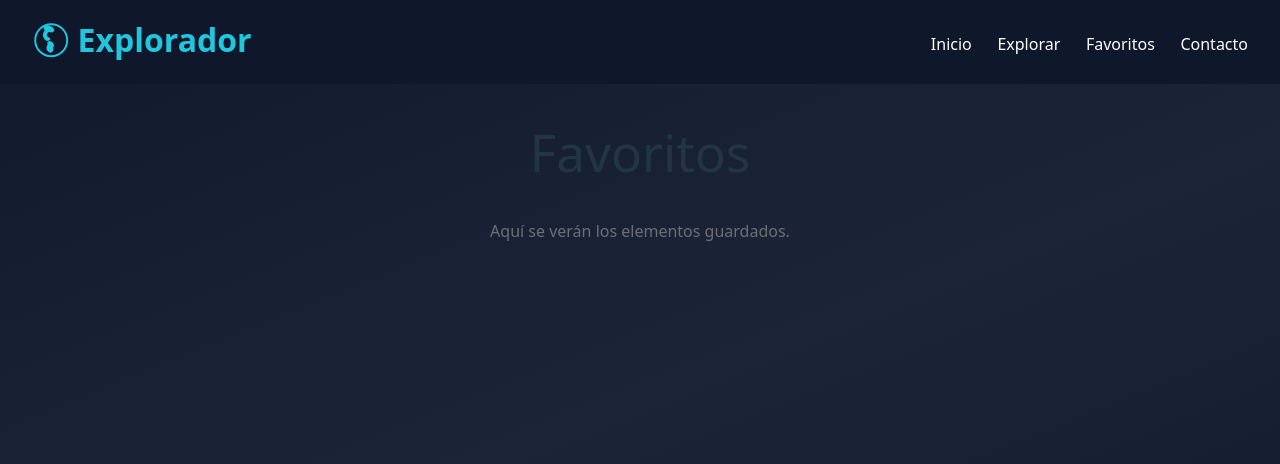
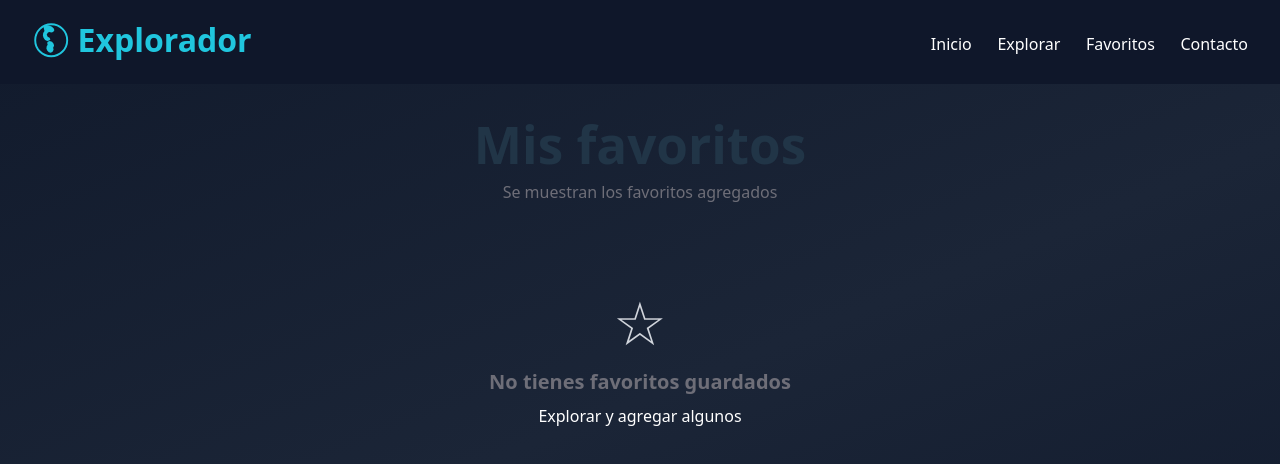
Before and after one commit to amyepes/proyecto-1-front, a React (Vite) app: page /Favoritos in a window 1280 px wide. Shown: the top 464 px of the page. Built offline with nearby package versions, Linux system fonts and the light colour scheme.

Commit message:
favorites page added
Created the favs page and changed the behavior of the favoritesContext, is using tailwind but is looking kinda bad, idk.

What's next? look back to the previous commit and check whats missing.

```diff
--- a/src/App.jsx
+++ b/src/App.jsx
@@ -5,6 +5,7 @@ import Navbar from './components/Navbar'
 import NotFound from './pages/NotFound'
 import Explorar from './pages/Explore'
 import Contacto from './pages/Contact'
+import Favoritos from './pages/Favorites'
 
 function PlaceholderPage({ title, description }) {
   return (
@@ -23,10 +24,7 @@ function App() {
 
       <Routes>
         <Route path="/" element={<Inicio />} />
-        <Route
-          path="/Explorar"
-          element={<Explorar />}
-        />
+        <Route path="/Explorar" element={<Explorar />} />
         <Route
           path="/Detalle/:id"
           element={
@@ -36,19 +34,8 @@ function App() {
             />
           }
         />
-        <Route
-          path="/Favoritos"
-          element={
-            <PlaceholderPage
-              title="Favoritos"
-              description="Aquí se verán los elementos guardados."
-            />
-          }
-        />
-        <Route
-          path="/Contactanos"
-          element={<Contacto />}
-        />
+        <Route path="/Favoritos" element={<Favoritos />} />
+        <Route path="/Contactanos" element={<Contacto />} />
         <Route path="*" element={<NotFound />} />
       </Routes>
     </div>
--- a/src/components/Card.jsx
+++ b/src/components/Card.jsx
@@ -15,7 +15,7 @@ function Card({ fruta }) {
             </div>
             <button
                 className={`favorite-btn ${isCurrentlyFavorite ? 'active' : ''}`}
-                onClick={() => toggleFavorite(fruta.id)}
+                onClick={() => toggleFavorite(fruta)}
                 title={isCurrentlyFavorite ? 'Quitar de favoritos' : 'Agregar a favoritos'}
             >
                 ★
--- a/src/contexts/FavoritesContext.jsx
+++ b/src/contexts/FavoritesContext.jsx
@@ -5,15 +5,24 @@ export const FavoritesContext = createContext();
 export function FavoritesProvider({ children }) {
     const [favorites, setFavorites] = useState(() => {
         try {
-            const stored = localStorage.getItem('favoritesFruits');
-            return stored ? JSON.parse(stored) : [];
+            const raw = localStorage.getItem('favoritesFruits');
+            if (!raw) return [];
+            const parsed = JSON.parse(raw);
+            if (!Array.isArray(parsed)) return [];
+
+            // Migration: if stored items are primitives (ids), convert to objects with id only
+            if (parsed.length > 0 && (typeof parsed[0] === 'number' || typeof parsed[0] === 'string')) {
+                return parsed.map((id) => ({ id }));
+            }
+
+            // If objects with id exist, keep as is
+            return parsed.map((item) => (item && item.id ? item : null)).filter(Boolean);
         } catch (error) {
             console.error('Error loading favorites from localStorage:', error);
             return [];
         }
     });
 
-    // Guardar en localStorage cada vez que cambia favorites
     useEffect(() => {
         try {
             localStorage.setItem('favoritesFruits', JSON.stringify(favorites));
@@ -22,32 +31,32 @@ export function FavoritesProvider({ children }) {
         }
     }, [favorites]);
 
-    const toggleFavorite = (fruitId) => {
-        setFavorites((prev) =>
-            prev.includes(fruitId)
-                ? prev.filter((id) => id !== fruitId)
-                : [...prev, fruitId]
-        );
+    const addFavorite = (fruitObj) => {
+        if (!fruitObj || !fruitObj.id) return;
+        setFavorites((prev) => (prev.some((f) => f.id === fruitObj.id) ? prev : [...prev, fruitObj]));
     };
 
-    const isFavorite = (fruitId) => {
-        return favorites.includes(fruitId);
+    const removeFavorite = (fruitId) => {
+        setFavorites((prev) => prev.filter((f) => f.id !== fruitId));
     };
 
-    const getFavoriteFruits = (allFruits) => {
-        return allFruits.filter((fruit) => favorites.includes(fruit.id));
+    const toggleFavorite = (fruitObj) => {
+        if (!fruitObj || !fruitObj.id) return;
+        setFavorites((prev) => (prev.some((f) => f.id === fruitObj.id) ? prev.filter((f) => f.id !== fruitObj.id) : [...prev, fruitObj]));
     };
+
+    const isFavorite = (fruitId) => favorites.some((f) => f.id === fruitId);
+
+    const getFavoriteFruits = (allFruits) => allFruits.filter((fruit) => favorites.some((f) => f.id === fruit.id));
 
     const value = {
         favorites,
+        addFavorite,
+        removeFavorite,
         toggleFavorite,
         isFavorite,
         getFavoriteFruits,
     };
 
-    return (
-        <FavoritesContext.Provider value={value}>
-            {children}
-        </FavoritesContext.Provider>
-    );
+    return <FavoritesContext.Provider value={value}>{children}</FavoritesContext.Provider>;
 }
--- /dev/null
+++ b/src/pages/Favorites.jsx
@@ -0,0 +1,31 @@
+import React from 'react';
+import useFavorites from '../hooks/useFavorites';
+import Card from '../components/Card';
+import { Link } from 'react-router';
+
+function Favorites() {
+  const { favorites } = useFavorites();
+
+  return (
+    <section className="max-w-6xl mx-auto px-4 py-8">
+      <h1 className="text-3xl font-bold text-center mb-2">Mis favoritos</h1>
+      <p className="text-center text-gray-500 mb-6">Se muestran los favoritos agregados</p>
+
+      {favorites.length === 0 ? (
+        <div className="flex flex-col items-center justify-center py-16">
+          <div className="text-6xl text-gray-300 mb-4">☆</div>
+          <p className="text-xl font-semibold mb-2">No tienes favoritos guardados</p>
+          <Link to="/Explorar" className="text-blue-500 hover:underline">Explorar y agregar algunos</Link>
+        </div>
+      ) : (
+        <div className="grid grid-cols-1 sm:grid-cols-2 lg:grid-cols-3 gap-6">
+          {favorites.map((f) => (
+            <Card key={f.id} fruta={f} />
+          ))}
+        </div>
+      )}
+    </section>
+  );
+}
+
+export default Favorites;
```
